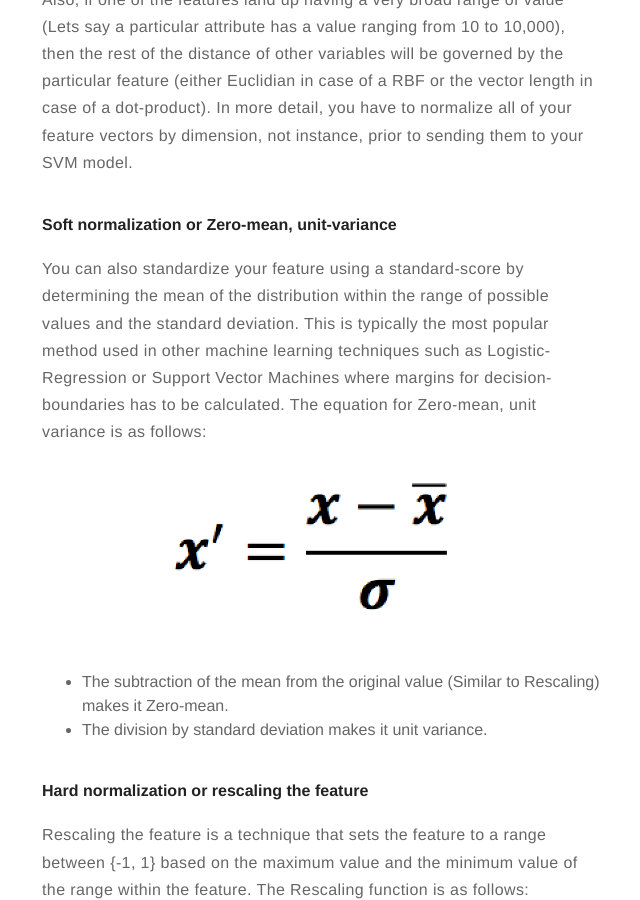
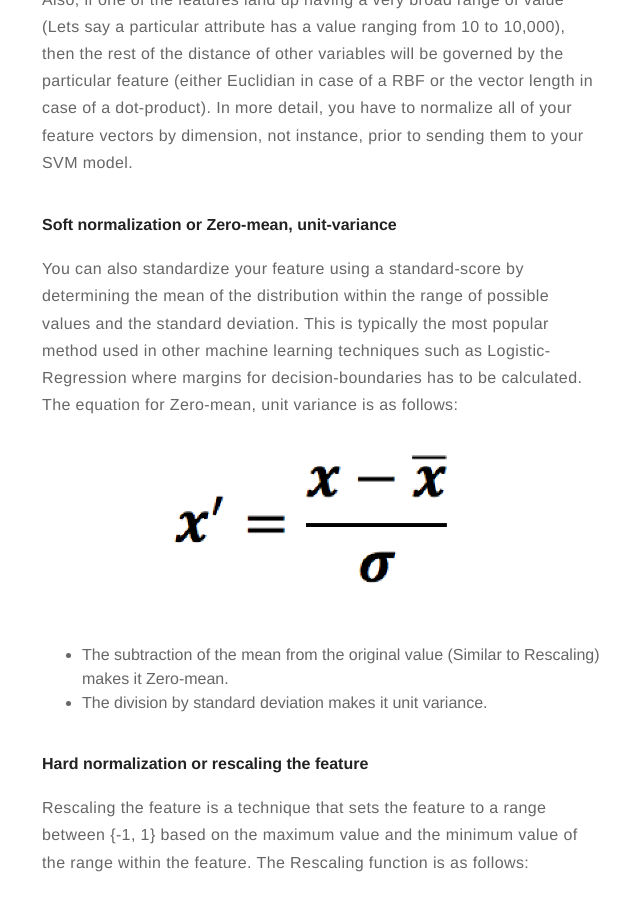
Before and after one commit to nikhilRP/nikhilRP.github, a Jekyll site: the page built from _posts/2016-08-18-SVM-scaling-and-tuning.md, in a window 1280 px wide and 900 px high, scrolled down 1107 px. Shown: the whole window, without its empty margins (318-958 px from the left). Built offline with Jekyll 4.4.1, drawn with Linux system fonts in a browser that asks for light colours; comment, search, counter and statistics services are not loaded.

Commit message:
More updates

```diff
--- a/_posts/2016-08-18-SVM-scaling-and-tuning.md
+++ b/_posts/2016-08-18-SVM-scaling-and-tuning.md
@@ -35,7 +35,7 @@ Also, if one of the features land up having a very broad range of value (Lets sa
 
 #### Soft normalization or Zero-mean, unit-variance
 
-You can also standardize your feature using a standard-score by determining the mean of the distribution within the range of possible values and the standard deviation. This is typically the most popular method used in other machine learning techniques such as Logistic-Regression or Support Vector Machines where margins for decision-boundaries has to be calculated. The equation for Zero-mean, unit variance is as follows:
+You can also standardize your feature using a standard-score by determining the mean of the distribution within the range of possible values and the standard deviation. This is typically the most popular method used in other machine learning techniques such as Logistic-Regression where margins for decision-boundaries has to be calculated. The equation for Zero-mean, unit variance is as follows:
 
 ![soft-normalization]({{ site.url }}/assets/images/1-tcnp8PBqZLvXPPirjpR3VA.png)
 
@@ -46,7 +46,7 @@ You can also standardize your feature using a standard-score by determining the
 
 Rescaling the feature is a technique that sets the feature to a range between {-1, 1} based on the maximum value and the minimum value of the range within the feature. The Rescaling function is as follows:
 
-![hard-normalization]({{ site.url }}/assets/images/1-5nKjrDASuUVKh9UpRwix6g.JPG)
+![hard-normalization]({{ site.url }}/assets/images/1-5nKjrDASuUVKh9UpRwix6g.png)
 
 * Here x-prime is the rescaled value
 * x-bar is the average, x-max is the maximum and x-min is the minimum in the range of possible values.
```
